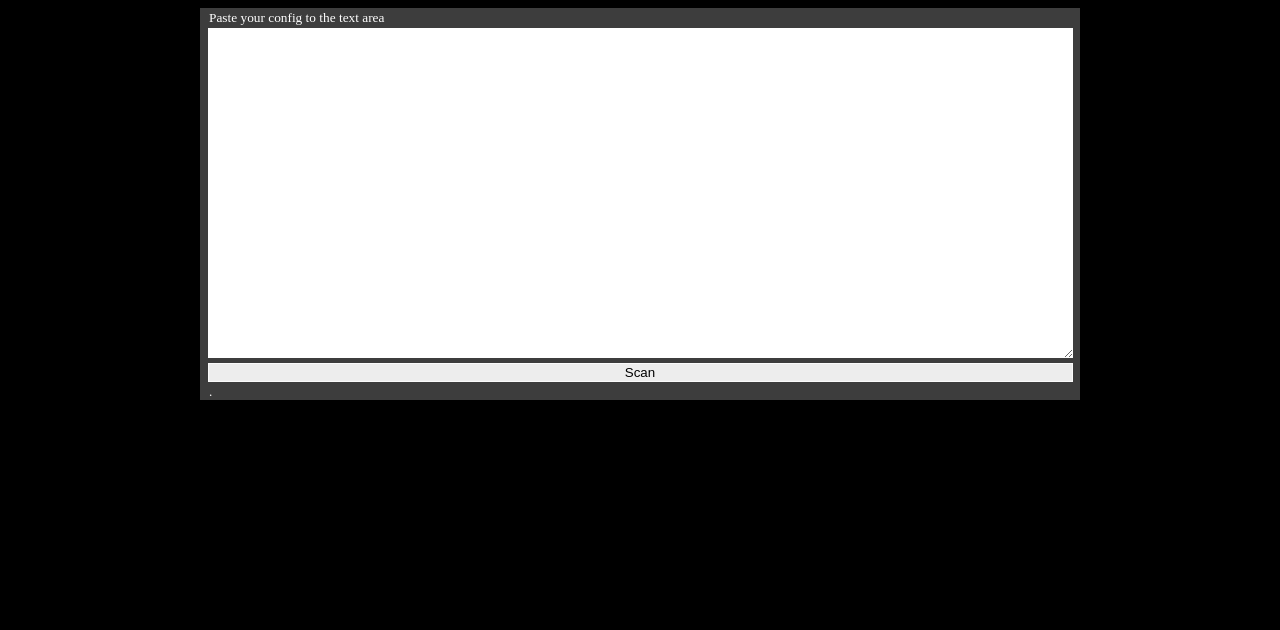
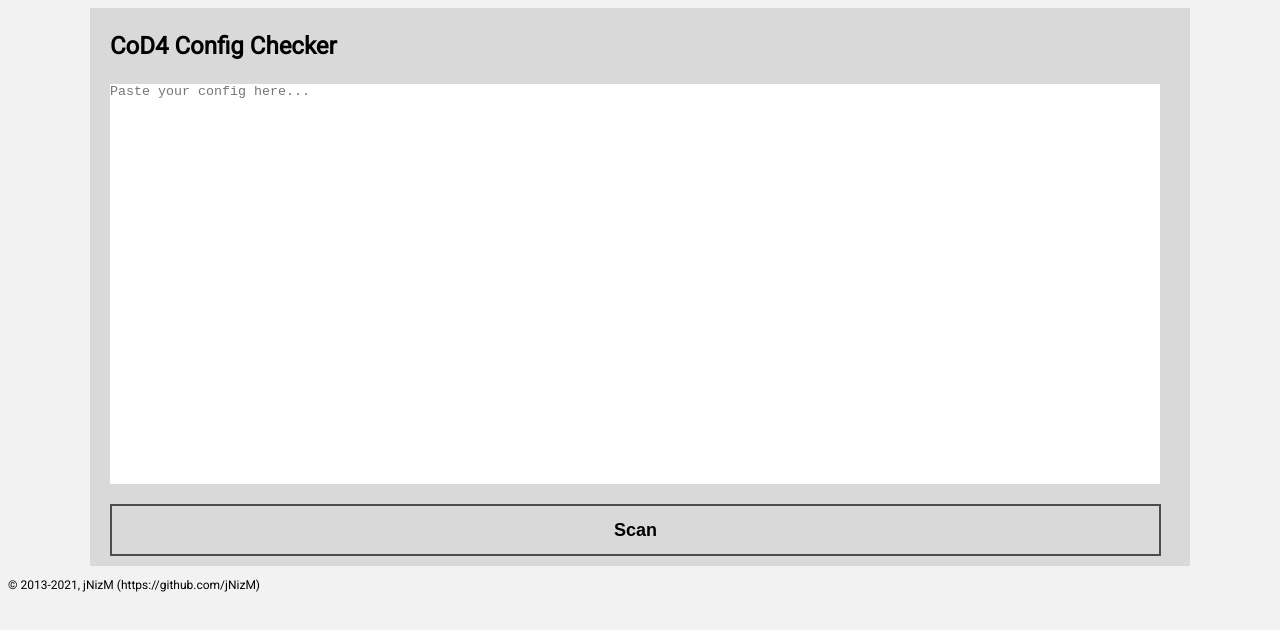
Before and after one commit to tipsy-cod/tipsy-cod.github.io, a plain HTML site: page index.html in a window 1280 px wide. Drawn offline with Linux system fonts and the light colour scheme.

Commit message:
some fixes

```diff
--- a/index.html
+++ b/index.html
@@ -1,104 +1,195 @@
-<!DOCTYPE HTML>
-<html lang="en-US">
+<!DOCTYPE html>
+<html>
+
 	<head>
 		<meta charset="UTF-8">
-	<title>Cod4 Config Checker</title>
+		<title>CoD4 Config Checker</title>
+
 		<style type="text/css">
-		body{background-color:#000}
-		.red{background-color:red}
-		.orange{background-color:orange}
-		.green{background-color:green}
-		#copy{float:right}
-		small{margin:0 3px 1px 9px}
-		a{color:#3d3d3d}
-		#wrap{width:880px;background-color:#3d3d3d;overflow:hidden;color:#fefefe;margin:0 auto}
-		textarea,input,ul{width:865px}
-		pre{display:inline;margin:0;padding:0}
-		textarea{display:block;height:330px;border:0;outline:none;margin:2px auto 0;padding:0}
-		input{display:block;background-color:#ededed;border:1px solid #fafafa;margin:5px auto 0}
-		ul{list-style-type:none;margin:5px auto 0;padding:0}
-		ul li{padding-left:3px}
-		p{font-size:13px;margin:10px}
-		#violations{display:none;color:#0a0a0a}
+			@import url('https://fonts.googleapis.com/css?family=Roboto');
+			body{
+				background-color: #F2F2F2;
+				font-family: 'Roboto';
+			}
+			footer{
+				font-size: 12px;
+			}
+			.red{
+				background-color: #E84C3D;
+			}
+			.orange{
+				background-color: #E77E22;
+			}
+			.green{
+				background-color: #87BC58;
+			}
+			a{
+				color: #3D3D3D;
+			}
+			#wrap{
+				width: 1100px;
+				background-color: #D9D9D9;
+				overflow: hidden;
+				color: #000000;
+				margin: 0 auto;
+			}
+			#headline{
+				margin: 10px 20px 10px 20px;
+				padding: 0;
+				font-size: 24px;
+				font-weight: 700;
+				color: #000000;
+			}
+			textarea, ul{
+				width: 1050px;
+			}
+			textarea{
+				display: block;
+				height: 400px;
+				border: 0;
+				outline: none;
+				margin: 0px 0px 10px 20px;
+				padding: 0;
+				resize: none;
+			}
+			pre{
+				display: inline;
+				margin: 0;
+				padding: 0;
+			}
+			ul{
+				list-style-type: none;
+				margin: 10px 20px 10px 20px;
+				padding: 2px;
+			}
+			ul li{
+				padding-left: 3px;
+			}
+			#violations{
+				display: none;
+				color: #0A0A0A;
+			}
+			.btn{
+				background: transparent;
+				border: 2px solid transparent;
+				box-sizing: border-box;
+				cursor: pointer;
+				font-size: 18px;
+				font-weight: 700;
+				line-height: 1;
+				margin: 10px 20px 10px 20px;
+				padding: 15px 25px;
+				text-align: center;
+				text-decoration: none;
+				display: inline-block;
+				outline: none;
+				position: relative;
+				top: 0;
+				text-shadow: 0 1px 1px rgba(0, 0, 0, 0.5);
+				-webkit-transition: all 0.2s ease-in-out 0s;
+				-moz-transition: all 0.2s ease-in-out 0s;
+				-ms-transition: all 0.2s ease-in-out 0s;
+				 transition: all 0.2s ease-in-out 0s;
+				 width: 1051px;
+			}
+			.grey{
+				background: #4C4C4C;
+				color: #fff;
+				box-shadow: 0 3px 0 #333333;
+			}
+			.grey:hover{
+				background: #747373;
+			}
+			.grey:active, .grey:focus{
+				background: #444444;
+			}
+			.transparent{
+				background: none;
+				box-shadow: none;
+				text-shadow: none;
+				color: #000;
+			}
+			.grey.transparent{
+				border-color: #4C4C4C;
+			}
 		</style>
+
 		<script type="text/javascript">
-		var config=[];
-		function checkCfg()
-		{
-			if(document.getElementById("cfg").value.length===0)
-			{
-				document.getElementById("violations").innerHTML="";
-				document.getElementById("violations").style.display="none"
-			}
-			else
-			{
-				var a="";
-				var e,d;
-				var c=["aim.autoaim","aimbot","chams","hax_aimbot","hax_autoshoot","hax_distesp","hax_killsounds","hax_killspam","hax_nameesp","hax_radar","hax_stats","hax_wallhack","Mom_aimbot","Mom_autoshoot","Mom_distesp","Mom_killspam","Mom_nameesp","Mom_radar","Mom_stats","Mom_wallhack","nameesp","norecoil","recoil","wallhack","wh","_aimbot","_autoshoot","_crosshair","_crosshairhealth","_infoenemy","_killsounds","_killspam","_nameesp","_radar","_simpletrace","_stats","_wallhack"];
-				var f=["aim","chams","esp","health","info","key","kill","radar","recoil","trace","tracker","vstr","wall","wait"];
-				config=document.getElementById("cfg").value.split(/\r\n|\r|\n/i);
-				for(e=0;e<config.length;e++)
-				{
-					var b=config[e].match(/^bind .*? (.*)$/i);
-					if(b!==null&&b.length>0)
-					{
-						for(d=0;d<f.length;d++)
-						{
-							if(b[b.length-1].toLowerCase().indexOf(f[d].toLowerCase())!==-1)
-							{
-								a+='<li class="orange">Line '+(e+1)+": Disallowed BIND contents <em>"+f[d]+"</em> in <pre>"+config[e]+'</pre> (<a href="#" onclick="removeLine('+(e+1)+');return false;">Remove this line</a>)</li>';
+			var config = [];
+
+			function checkCfg() {
+				if (document.getElementById("cfg").value.length === 0) {
+					document.getElementById("violations").innerHTML = "";
+					document.getElementById("violations").style.display = "none"
+				} else {
+					var a = "";
+					var e, d;
+					var c = ["aim.autoaim", "aimbot", "chams", "con_maxfps", "hax_aimbot", "hax_autoshoot", "hax_distesp", "hax_killsounds", "hax_killspam", "hax_nameesp", "hax_radar", "hax_stats", "hax_wallhack", "Mom_aimbot", "Mom_autoshoot", "Mom_distesp", "Mom_killspam", "Mom_nameesp", "Mom_radar", "Mom_stats", "Mom_wallhack", "nameesp", "norecoil", "recoil", "wallhack", "wh", "_aimbot", "_autoshoot", "_crosshair", "_crosshairhealth", "_infoenemy", "_killsounds", "_killspam", "_nameesp", "_radar", "_simpletrace", "_stats", "_wallhack"];
+					var f = ["aim", "chams", "esp", "health", "info", "key", "kill", "radar", "recoil", "trace", "tracker", "vstr", "wall", "wait"];
+					config = document.getElementById("cfg").value.split(/\r\n|\r|\n/i);
+					for (e = 0; e < config.length; e++) {
+						var b = config[e].match(/^bind .*? (.*)$/i);
+						if (b !== null && b.length > 0) {
+							for (d = 0; d < f.length; d++) {
+								if (b[b.length - 1].toLowerCase().indexOf(f[d].toLowerCase()) !== -1) {
+									a += '<li class="orange">Line ' + (e + 1) + ": Disallowed BIND contents <em>" + f[d] + "</em> in <pre>" + config[e] + '</pre> (<a href="#" onclick="removeLine(' + (e + 1) + ');return false;">Remove this line</a>)</li>';
 									break
 								}
 							}
-					}
-					else
-					{
-						b=config[e].match(/^seta (.*?) (.*)$/i);if(b!==null&&b.length>0)
-						{
-							for(d=0;d<c.length;d++)
-							{
-								if(b[b.length-2].toLowerCase()===c[d].toLowerCase())
-								{
-									a+='<li class="red">Line '+(e+1)+": Disallowed DVAR name <em>"+c[d]+'</em> (<a href="#" onclick="removeLine('+(e+1)+');return false;">Remove this line</a>)</li>';
+						} else {
+							b = config[e].match(/^seta (.*?) (.*)$/i);
+							if (b !== null && b.length > 0) {
+								for (d = 0; d < c.length; d++) {
+									if (b[b.length - 2].toLowerCase() === c[d].toLowerCase()) {
+										a += '<li class="red">Line ' + (e + 1) + ": Disallowed DVAR name <em>" + c[d] + '</em> (<a href="#" onclick="removeLine(' + (e + 1) + ');return false;">Remove this line</a>)</li>';
 										break
 									}
 								}
-							for(d=0;d<f.length;d++)
-								{
-									if(b[b.length-1].toLowerCase().indexOf(f[d].toLowerCase())!==-1)
-									{
-										a+='<li class="orange">Line '+(e+1)+": Disallowed DVAR contents <em>"+f[d]+"</em> in <pre>"+config[e]+'</pre> (<a href="#" onclick="removeLine('+(e+1)+');return false;">Remove this line</a>)</li>';
+								for (d = 0; d < f.length; d++) {
+									if (b[b.length - 1].toLowerCase().indexOf(f[d].toLowerCase()) !== -1) {
+										a += '<li class="orange">Line ' + (e + 1) + ": Disallowed DVAR contents <em>" + f[d] + "</em> in <pre>" + config[e] + '</pre> (<a href="#" onclick="removeLine(' + (e + 1) + ');return false;">Remove this line</a>)</li>';
 										break
 									}
 								}
 							}
 						}
 					}
-				if(a==="")
-					{
-						a='<li class="green">Your config is clean. Congratulations!</li>'
+					if (a === "") {
+						a = '<li class="green">Your config is clean. Congratulations!</li>'
 					}
-				document.getElementById("violations").innerHTML=a;document.getElementById("violations").style.display="block"
+					document.getElementById("violations").innerHTML = a;
+					document.getElementById("violations").style.display = "block"
 				}
 			}
-		function removeLine(a)
-		{
-			config.splice(parseInt(a)-1,1);
-			document.getElementById("cfg").value=config.join("\n");checkCfg()
+
+			function removeLine(a) {
+				config.splice(parseInt(a) - 1, 1);
+				document.getElementById("cfg").value = config.join("\n");
+				checkCfg()
 			};
 		</script>
 	</head>
+
 	<body>
 		<div id="wrap">
-		<small>Paste your config to the text area</small>
+			<div id="headline">
+				<p>CoD4 Config Checker</p>
+			</div>
+
 			<form action="#" onsubmit="checkCfg();return false;">
-			<textarea name="cfg" id="cfg"></textarea>
-			<input type="submit" value="Scan" />
+				<textarea placeholder="Paste your config here..." name="cfg" id="cfg" cols="30" rows="5"></textarea>
+				<button class="btn grey transparent" type="submit" value="Scan">Scan</button>
 			</form>
+
 			<ul id="violations">
-			<li>:)</li>
+				<li></li>
 			</ul>
-		<small>.</small>
+			<small></small>
 		</div>
 	</body>
+
+	<footer>
+		<p>&#169 2013-2021, jNizM (https://github.com/jNizM)</p>
+	</footer>
+
 </html>
```
Lines whose indentation alone changed are shown as unchanged.
